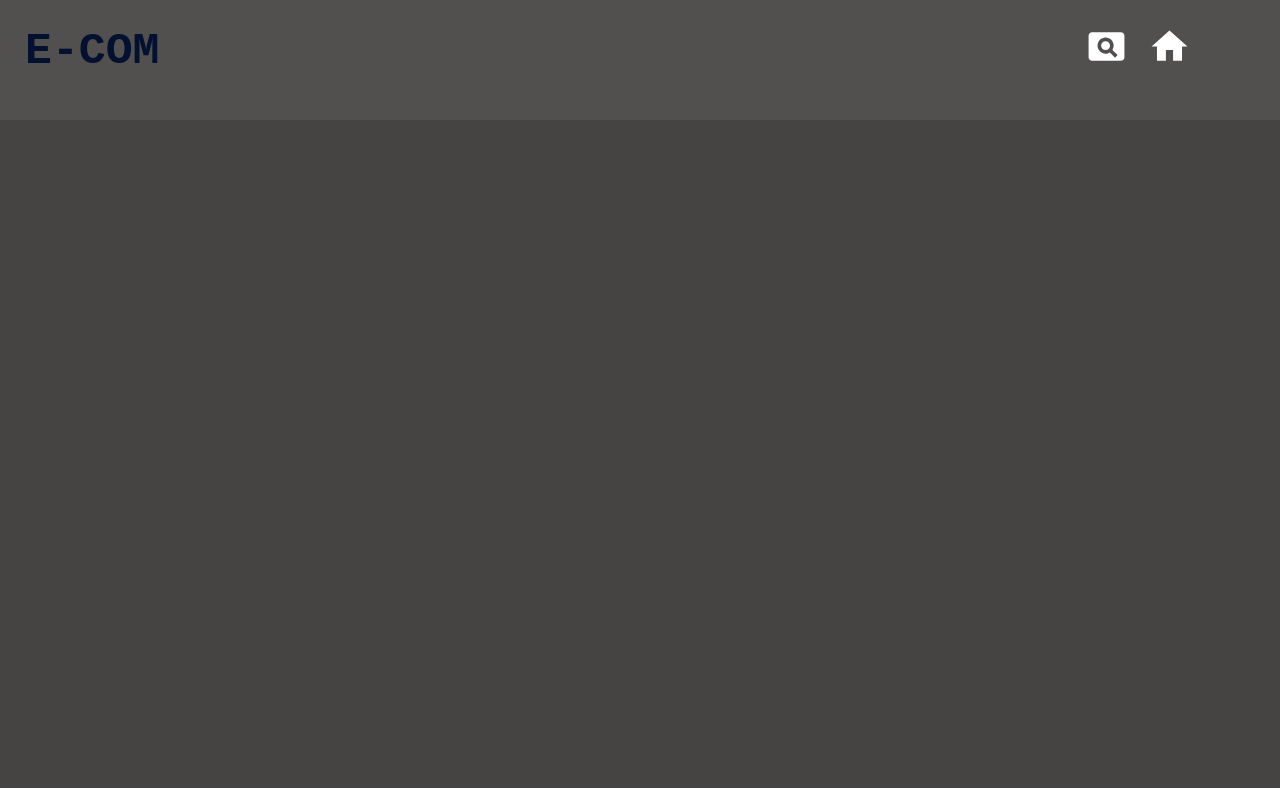
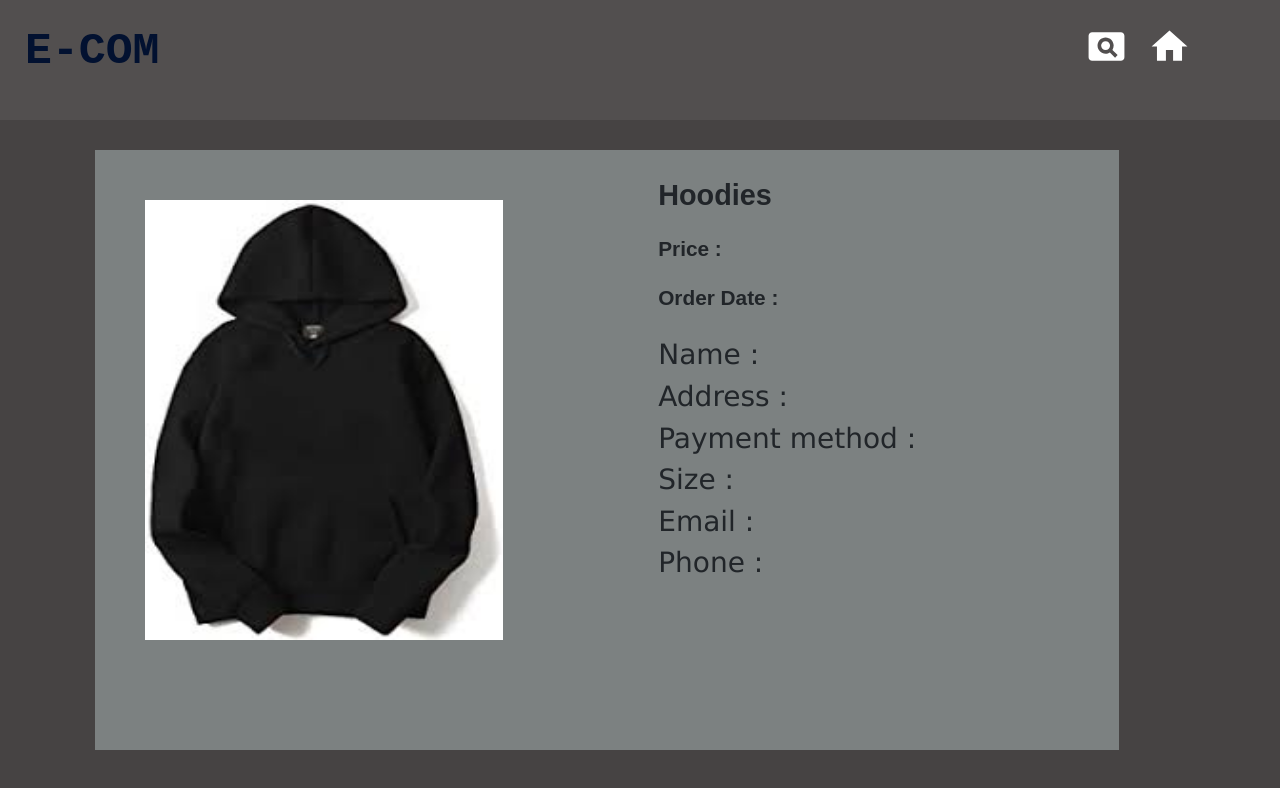
Before and after one commit to shithins/e-commerce-app, a React (Create React App) app: page /adminsingle in a window 1280 px wide. Shown: the top 788 px of the page. Built offline with nearby package versions, Linux system fonts and the light colour scheme.

Commit message:
admin single order page designed

```diff
--- a/src/components/adminsoloview/adminsolo.css
+++ b/src/components/adminsoloview/adminsolo.css
@@ -14,3 +14,46 @@
 .adminsolo-main::-webkit-scrollbar {
     display: none;
 }
+
+.adminsolo-order-details{
+    height: 75vh;
+    width: 80%;
+    position: absolute;
+    background-color: rgb(124, 129, 129);
+    top: 30px;
+    left: 95px;
+}
+
+.adminsolo-order-details>img{
+    position: absolute;
+        height: 55vh;
+        width: 35%;
+        top: 50px;
+        left: 50px;
+}
+
+.adminsolo-order-details>h2{
+    font-size: 1.8rem;
+    font-family: sans-serif;
+    font-weight: 700;
+    margin-left: 55%;
+    margin-top: 28px;
+}
+
+.adminsolo-order-details>h3{
+    font-size: 1.3rem;
+    font-family: sans-serif;
+    font-weight: 700;
+    margin-left: 55%;
+    margin-top: 24px;
+}
+
+.customer-details{
+    font-size: 1.1rem;
+    font-family: Verdana;
+    font-weight: 600;
+    margin-left: 55%;
+    margin-top: 5px;
+    padding-top: 20px;
+
+}
--- a/src/components/adminsoloview/adminsolo.js
+++ b/src/components/adminsoloview/adminsolo.js
@@ -1,13 +1,27 @@
 import React from 'react';
 import './adminsolo.css';
+import soloproductimg from '../../images/hoodies1.jpeg'
 
 const Adminsingle = () => {
     return(
 
         <div className="adminsolo-main">
-            <div className="order-details">
+            <div className="adminsolo-order-details">
+                <img src={soloproductimg} alt="//"/>
+                <h2>Hoodies</h2>
+                <h3>Price :</h3>
+                <h3>Order Date :</h3>
+                <div className="customer-details">
+                    <h3>Name :</h3>
+                    <h3>Address :</h3>
+                    <h3>Payment method :</h3>
+                    <h3>Size :</h3>
+                    <h3>Email :</h3>
+                    <h3>Phone :</h3>
+                </div>
 
             </div>
+
         </div>
     )
 }
```
